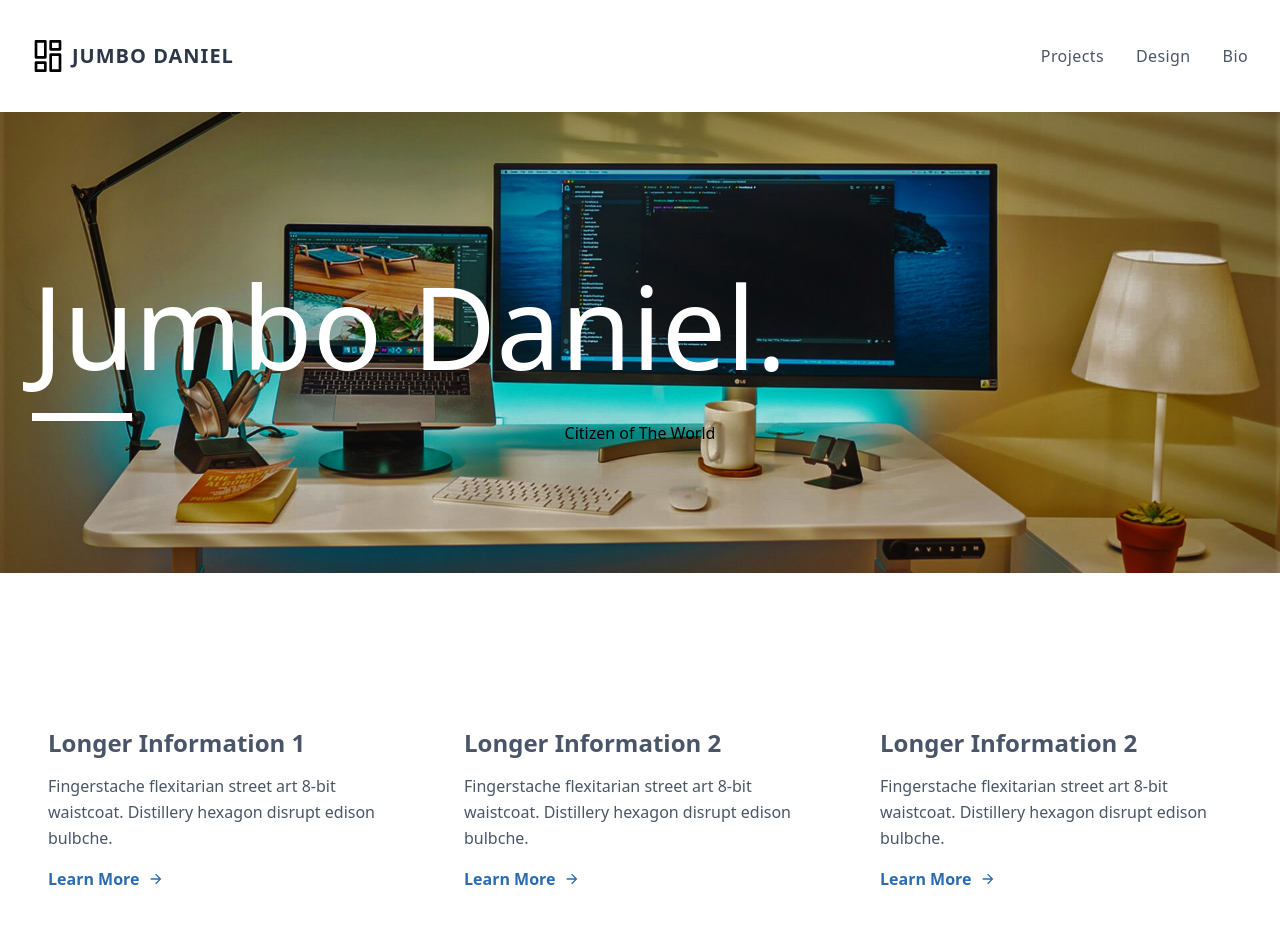
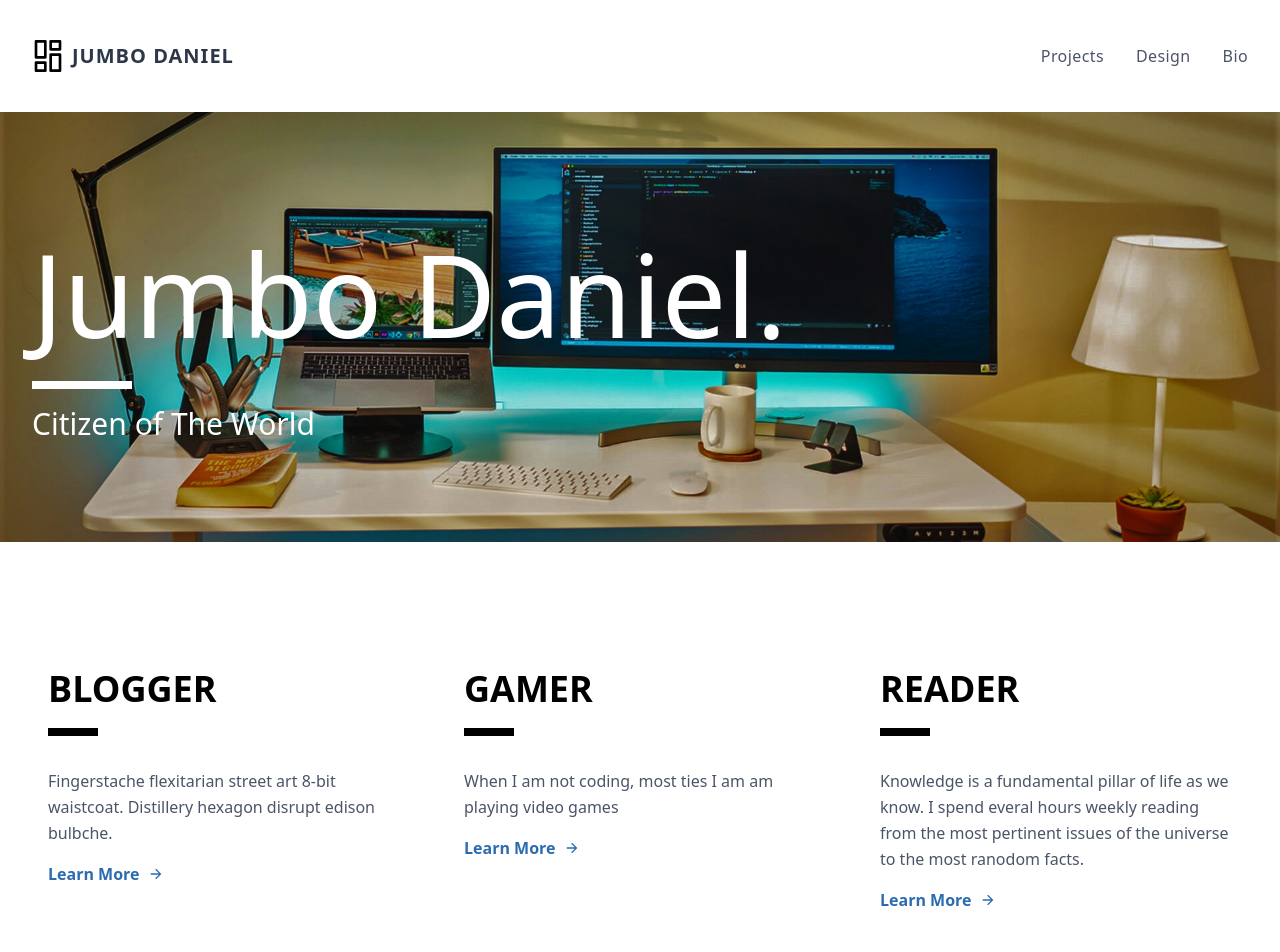
Before and after one commit to JumboDaniel/Portfolio, a React (Create React App) app: page / in a window 1280 px wide. Shown: the top 952 px of the page. Built offline with nearby package versions, Linux system fonts and the light colour scheme.

Commit message:
Added more contents to the home page

```diff
--- a/src/components/body.js
+++ b/src/components/body.js
@@ -3,15 +3,21 @@ import Header from'./header'
 import Footer from './footer'
 const Body = () => {
 
+    const hrStyle ={
+        borderTop:' 8px solid black',
+        fontSize: '45px',
+        width:'50px'
+    }
     return (
         <div className="">
             <Header/>
         <section className="text-gray-700 body-font">
-        <div className="container px-8 py-32 mx-auto lg:px-4">
+        <div className="container px-8 py-24 mx-auto lg:px-4">
             <div className="flex flex-wrap text-left">
                 <div className="px-8 py-6 lg:w-1/3 md:w-full">
-                    <h2 className="mb-3 text-lg font-semibold text-gray-700 lg:text-2xl title-font">Longer Information 1
+                    <h2 className="mb-3 text-lg uppercase text-black lg:text-4xl title-font font-bold">BLOGGER
                     </h2>
+                    <hr style={hrStyle} className= 'pb-8'/>
                     <p className="mb-4 text-base leading-relaxed">Fingerstache flexitarian street art 8-bit waistcoat.
                         Distillery
                         hexagon disrupt edison bulbche.</p>
@@ -27,11 +33,10 @@ const Body = () => {
                     </a>
                 </div>
                 <div className="px-8 py-6 lg:w-1/3 md:w-full">
-                    <h2 className="mb-3 text-lg font-semibold text-gray-700 lg:text-2xl title-font">Longer Information 2
+                    <h2 className="mb-3 text-lg uppercase font-bold text-black lg:text-4xl title-font">Gamer
                     </h2>
-                    <p className="mb-4 text-base leading-relaxed">Fingerstache flexitarian street art 8-bit waistcoat.
-                        Distillery
-                        hexagon disrupt edison bulbche.</p>
+                    <hr style={hrStyle} className= 'pb-8'/>
+                    <p className="mb-4 text-base leading-relaxed">When I am not coding, most ties I am am playing video games</p>
                     <a href="abc.com"
                         className="inline-flex items-center font-semibold text-blue-700 md:mb-2 lg:mb-0 hover:text-blue-400 ">
                         Learn More
@@ -44,11 +49,10 @@ const Body = () => {
                     </a>
                 </div>
                 <div className="px-8 py-6 lg:w-1/3 md:w-full">
-                    <h2 className="mb-3 text-lg font-semibold text-gray-700 lg:text-2xl title-font">Longer Information 2
+                    <h2 className="mb-3 text-lg uppercase font-bold text-black lg:text-4xl title-font">Reader
                     </h2>
-                    <p className="mb-4 text-base leading-relaxed">Fingerstache flexitarian street art 8-bit waistcoat.
-                        Distillery
-                        hexagon disrupt edison bulbche.</p>
+                    <hr style={hrStyle} className= 'pb-8'/>
+                    <p className="mb-4 text-base leading-relaxed">Knowledge is a fundamental pillar of life as we know. I spend everal hours weekly reading from the most pertinent issues of the universe to the most ranodom facts.</p>
                     <a href="abc.com" className="inline-flex items-center font-semibold text-blue-700 md:mb-2 lg:mb-0 hover:text-blue-400 ">
                         Learn More
                         <svg className="w-4 h-4 ml-2" xmlns="http://www.w3.org/2000/svg" viewBox="0 0 24 24" width="20" height="20"
--- a/src/components/header.js
+++ b/src/components/header.js
@@ -8,13 +8,14 @@ import React from "react";
           };
     return(
         <div>
-            <div className='px-4 py-32 mx-auto sm:max-w-xl md:max-w-full lg:max-w-screen-xl md:px-24 lg:px-8 lg:py-32 bg-no-repeat	bg-center bg-cover h-2/6' style={{backgroundImage:  `url(${process.env.PUBLIC_URL + '/Images/devdesk.jpg'})`}}>
+            <div className='px-4 py-32 mx-auto sm:max-w-xl md:max-w-full lg:max-w-screen-xl md:px-24 lg:px-8 lg:py-24 bg-no-repeat	bg-center bg-cover h-2/6' style={{backgroundImage:  `url(${process.env.PUBLIC_URL + '/Images/devdesk.jpg'})`}}>
 
                     <div className='hero-name container mx-auto  title-font font-medium text-white' style={{fontSize:'115px'}}>
                         Jumbo Daniel.
                         <hr style={hrStyle}/>
                     </div>
-                    <div className='text-center text-black'>
+
+                    <div className='font-medium text-white text-3xl pt-3'>
                         <p>Citizen of The World</p>
                     </div>
             </div>
```
Also changed, not shown: public/Images/devdesk1.jpg (added).
